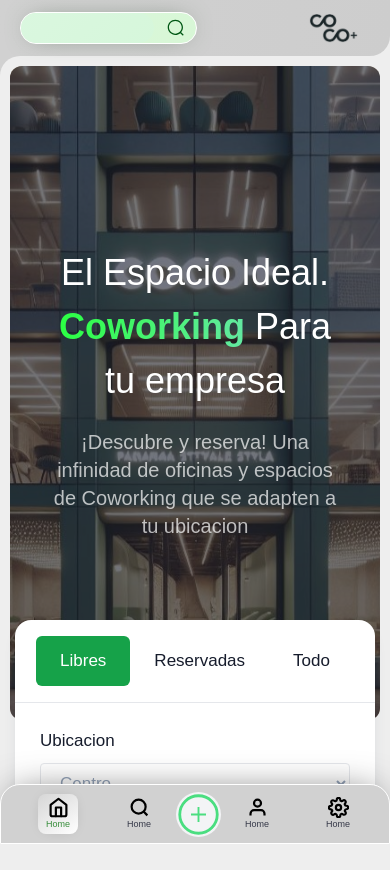
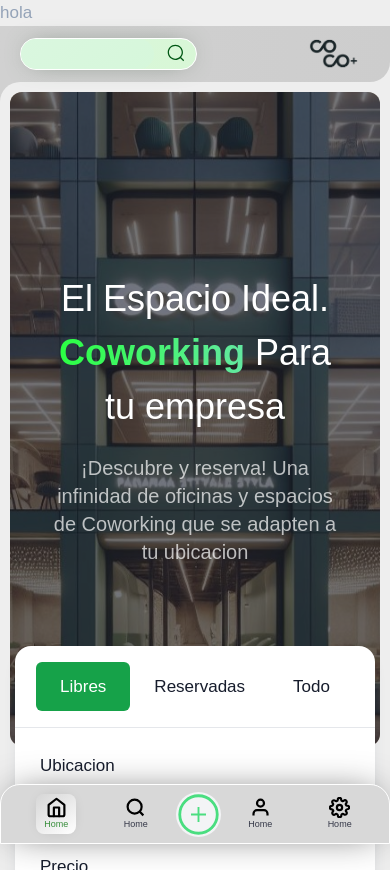
Before and after one commit to Santicabral0478/PF-static-client-components, a Next.js app: page / in a window 390 px wide. Before the commit the page ends 844 px from the top, so only its background shows below. Built offline with nearby package versions, Linux system fonts and the light colour scheme.

Commit message:
sidebar 1

```diff
--- a/src/app/layout.tsx
+++ b/src/app/layout.tsx
@@ -20,11 +20,14 @@ export default function RootLayout({
   return (
     <html lang="en">
       <body className={inter.className}>
-        <SideBar/>
-        <div className="content">
-          <NavBar/>
-          {children}
-        </div>
+        <main>
+          <SideBar/>
+          <h1>hola</h1>
+          <div className="content">
+            <NavBar/>
+            {children}
+          </div>
+        </main>
       </body>
     </html>
   );
--- a/src/components/SideBar/style.css
+++ b/src/components/SideBar/style.css
@@ -50,7 +50,6 @@
 
   .sidebar{
     position: fixed;
-    top: 0;
     left: 0;
     background: #d1d1d1;
     width: 230px;
@@ -249,25 +248,24 @@
   }
 
   @media screen and (max-width: 500px) {
-    .sidebar {
+    .sidebar  {
       display: flex;
       align-items: center;
       justify-content: center;
       border-radius: 20px 20px 0 0;
       border: 1px solid #ffffff;
       width: 100%;
-      background: linear-gradient(225deg, rgb(216, 216, 216) 0%, rrgb(208, 235, 200) 100%);
+      background: #d8d8d8;
       box-shadow: 0px 0px 39px -13px rgba(0,0,0,0.75);
-      position: absolute;
-
+      position: fixed;
       height: 6rem;
-      top: calc(100% - 6rem);
+      bottom: 0;
       }
 
     .sidebar.close{
       width: 100%;
       height: 6rem;
-      top: calc(100% - 6rem);
+      bottom: 0;
     }
 
     .open-sidebar{
@@ -332,7 +330,7 @@
     }
 
     .space-responsive-add{
-      width: 1rem;
+      width: 2rem;
     }
 
     /* END ADD BUTTON */
```
